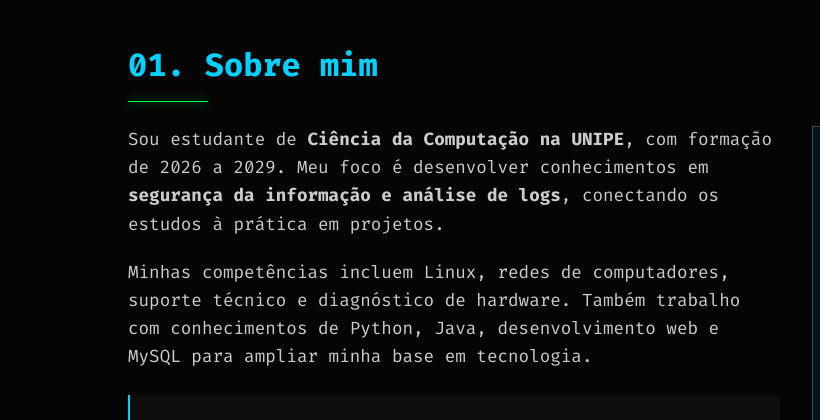
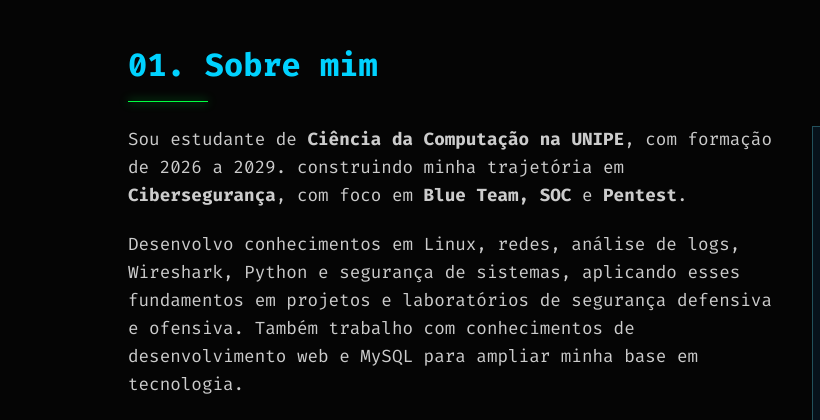
Before and after one commit to ianfalcao/Portifolio, a plain HTML site: page index.html in a window 1280 px wide. Shown: the part 1580-2000 px from the top of the page, 0-820 px from the left. Drawn offline with Linux system fonts and the light colour scheme.

Commit message:
updated about me

```diff
--- a/index.html
+++ b/index.html
@@ -49,8 +49,8 @@
         </div>
         <div class="about-grid">
             <div class="about-text">
-                <p>Sou estudante de <strong>Ciência da Computação na UNIPE</strong>, com formação de 2026 a 2029. Meu foco é desenvolver conhecimentos em <strong>segurança da informação e análise de logs</strong>, conectando os estudos à prática em projetos.</p>
-                <p>Minhas competências incluem Linux, redes de computadores, suporte técnico e diagnóstico de hardware. Também trabalho com conhecimentos de Python, Java, desenvolvimento web e MySQL para ampliar minha base em tecnologia.</p>
+                <p>Sou estudante de <strong>Ciência da Computação na UNIPE</strong>, com formação de 2026 a 2029. construindo minha trajetória em <strong>Cibersegurança</strong>, com foco em <strong>Blue Team, SOC</strong> e <strong>Pentest</strong>.</p>
+                <p>Desenvolvo conhecimentos em Linux, redes, análise de logs, Wireshark, Python e segurança de sistemas, aplicando esses fundamentos em projetos e laboratórios de segurança defensiva e ofensiva. Também trabalho com conhecimentos de desenvolvimento web e MySQL para ampliar minha base em tecnologia.</p>
             <aside class="skill-card education-card" aria-label="Formação acadêmica">
                 <span class="status-indicator safe">GRADUAÇÃO</span>
                 <h3>Ciência da Computação</h3>
@@ -63,7 +63,6 @@
                     <img src="../../img/ian-falcao-perfil.png" alt="Retrato de Ian Falcão com camisa preta e óculos, sobre fundo azul-escuro" class="portrait-photo" width="1086" height="1448" loading="lazy" decoding="async">
                     <figcaption>Ian Falcão <span>Ciência da Computação</span></figcaption>
                 </figure>
-
             </div>
         </div>
     </section>
```
